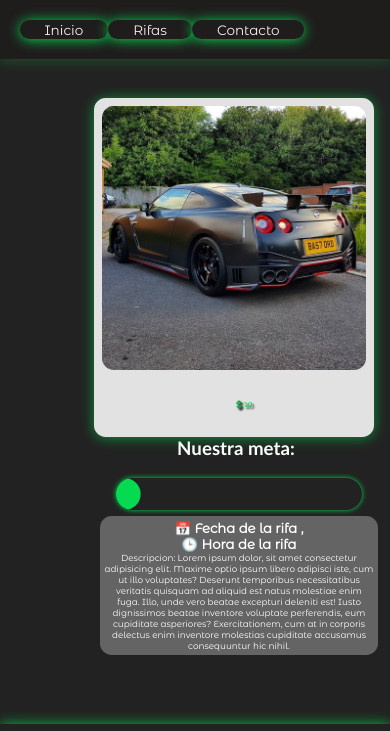
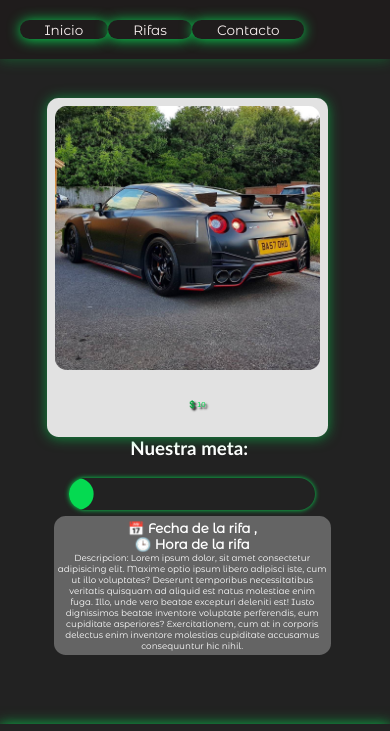
Before and after one commit to Jguerrero45/Proyecto_rifas, a website with bundled scripts: page templates/rifas.html in a window 390 px wide. Shown: the top 731 px of the page. Built offline with nearby package versions, Linux system fonts and the light colour scheme.

Commit message:
update 768px general.css .topflex

```diff
--- a/css/generales.css
+++ b/css/generales.css
@@ -235,6 +235,8 @@ a {
         justify-content: center;
         align-items: center;
         margin-top: 5%;
+        right: 15%;
+        position: relative;
     }
 }
 
```
